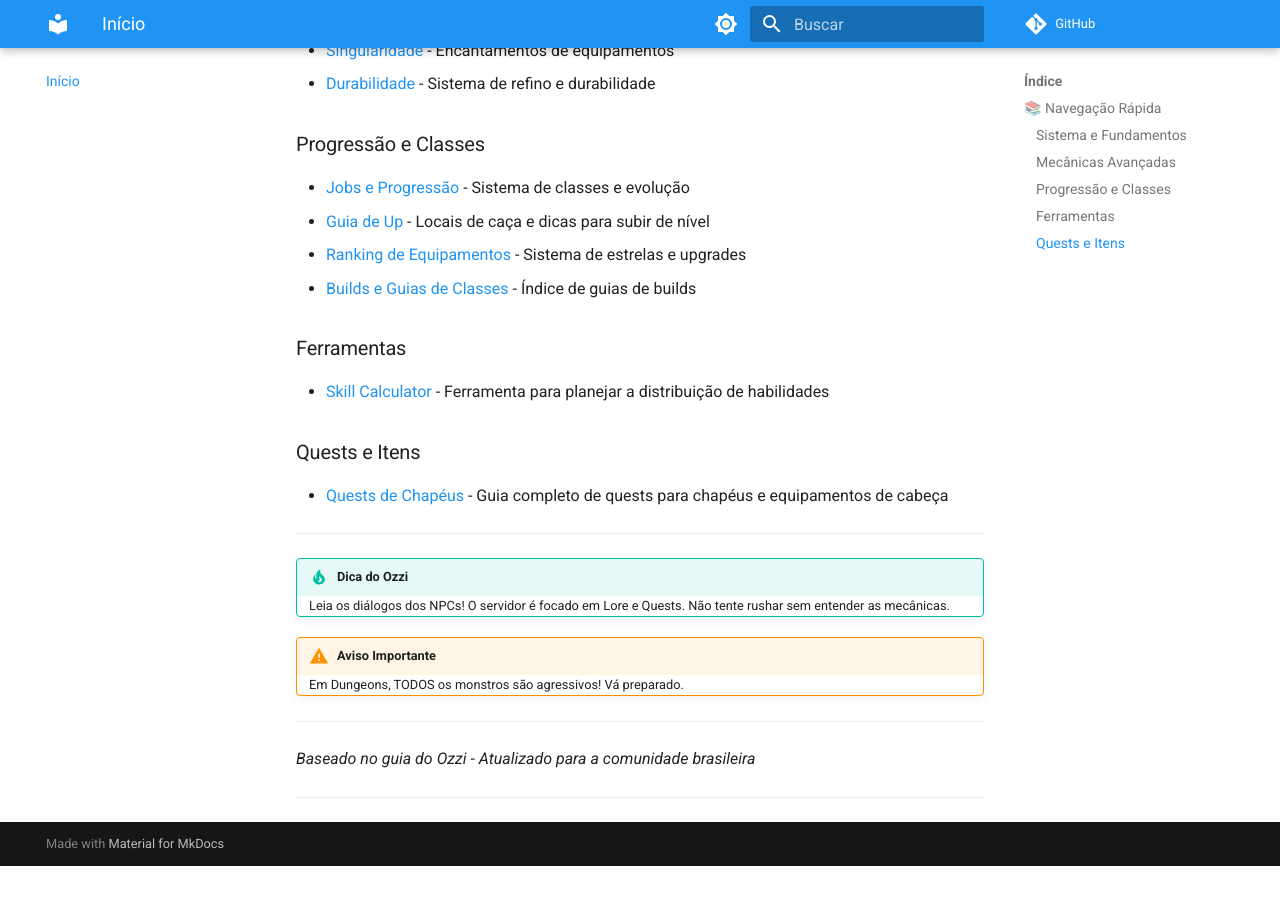
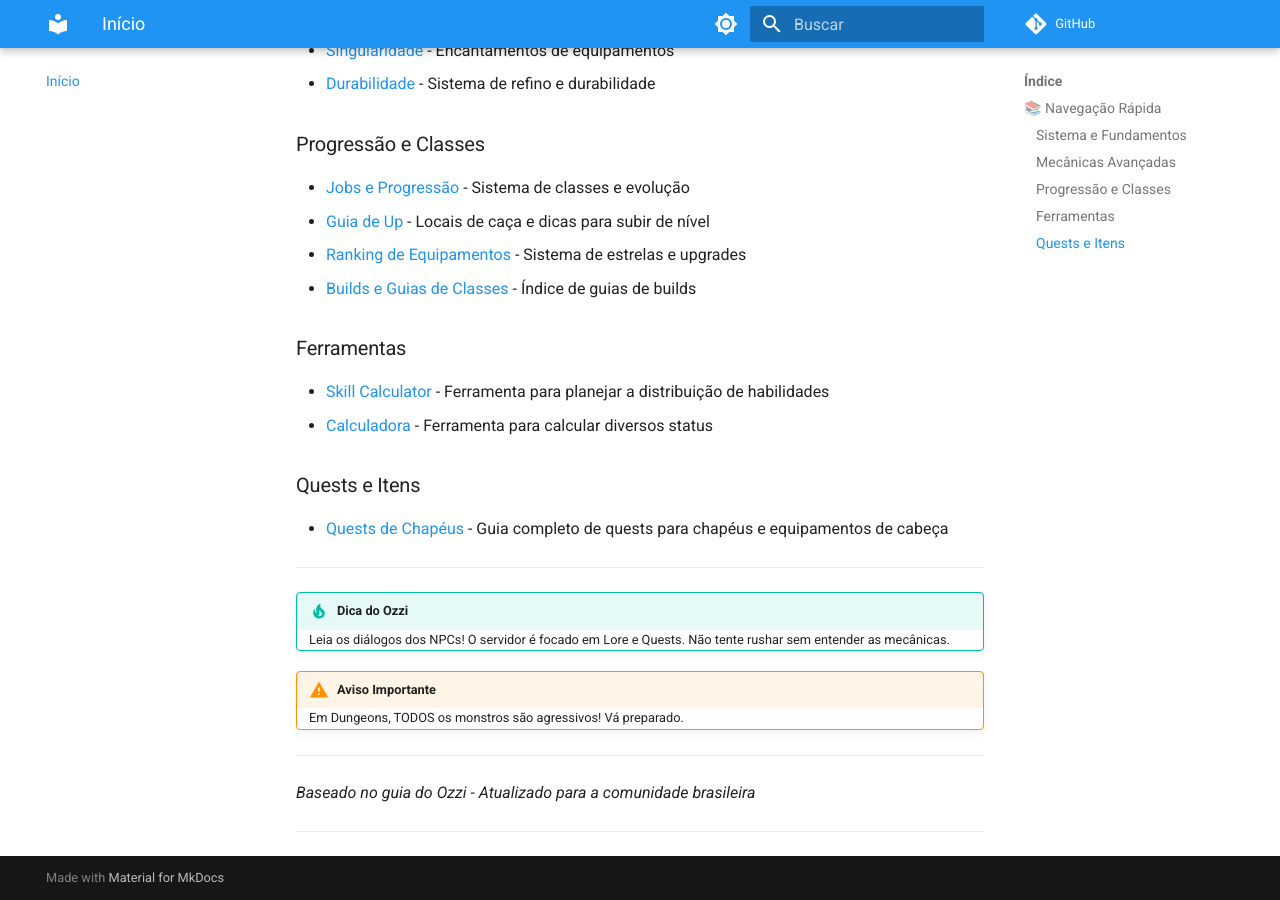
Before and after one commit to mythofyggdrasil/mythofyggdrasil.github.io, an MkDocs documentation site: the page built from docs/index.md, in a window 1280 px wide and 900 px high, scrolled down 2281 px. Built offline with MkDocs 1.6.1 and Material for MkDocs 9.7.7, drawn with Linux system fonts in a browser that asks for light colours; emoji names are drawn with the system emoji font; comment, search, counter and statistics services are not loaded; before the commit the page ends 3147 px from its top, so only the background shows below that.

Commit message:
Update index.md

```diff
--- a/docs/index.md
+++ b/docs/index.md
@@ -128,7 +128,8 @@ Esta wiki é um guia completo para o servidor **Myth of Yggdrasil**, um servidor
 - [Builds e Guias de Classes](builds.md) - Índice de guias de builds
 
 ### Ferramentas
-- [Skill Calculator](skill-calculator.md) - Ferramenta para planejar a distribuição de habilidades
+- [Skill Calculator](tools/skill-calculator.md) - Ferramenta para planejar a distribuição de habilidades
+- [Calculadora](tools/calculadora.md) - Ferramenta para calcular diversos status
 
 ### Quests e Itens
 - [Quests de Chapéus](hat-quests.md) - Guia completo de quests para chapéus e equipamentos de cabeça
```
